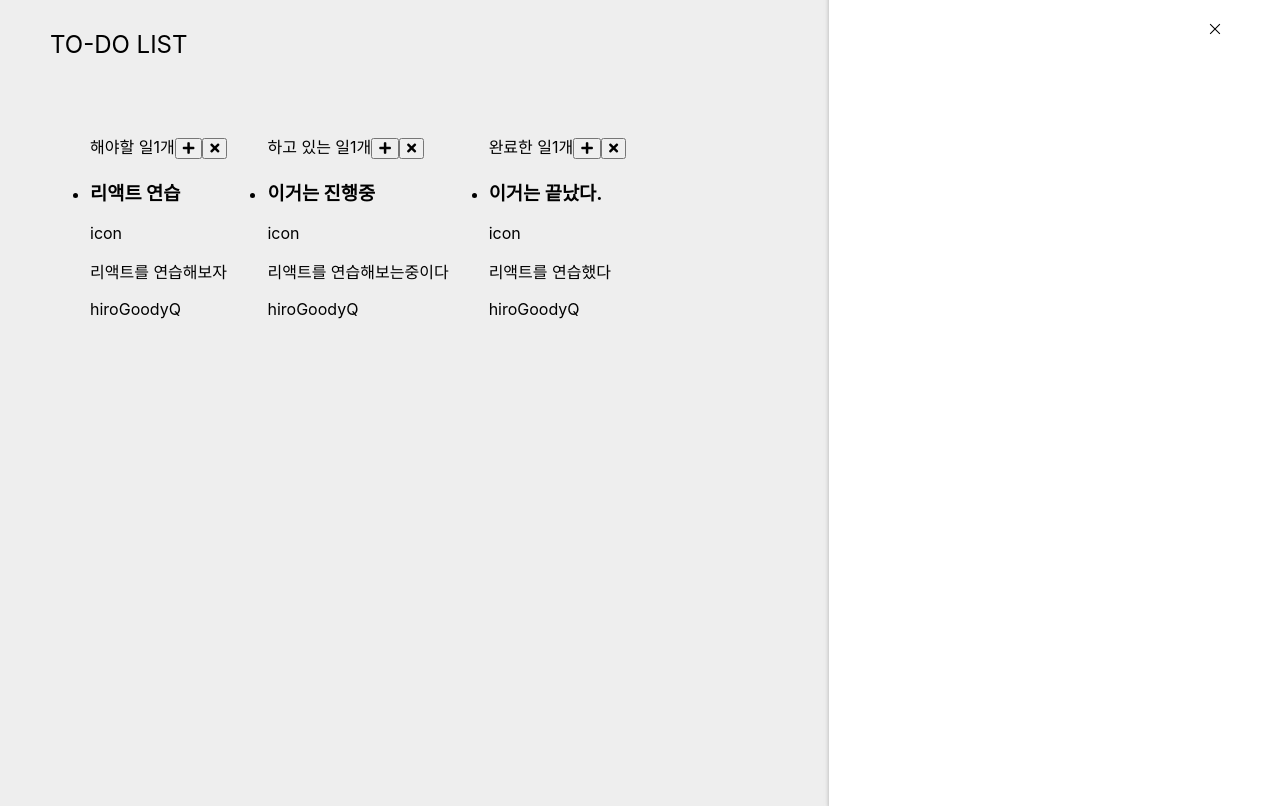
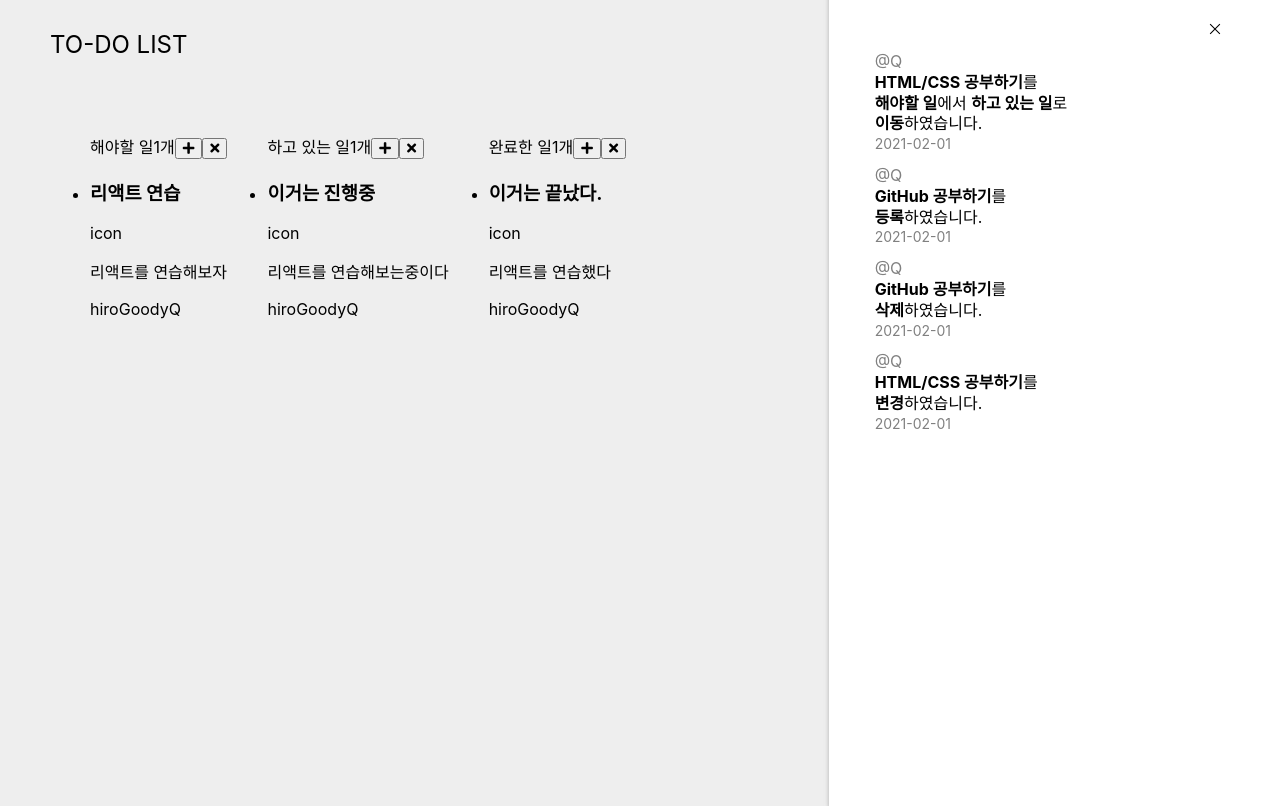
Before and after one commit to codesquad-members-2021/todo-list, a React (Create React App) app in the folder FE/: page / in a window 1280 px wide. Both pictures are taken after a click on the element 1219 px from the left and 44 px from the top of the page. Built offline with nearby package versions, Linux system fonts and the light colour scheme; the HTML template or start-up script is replaced by a standard one.

Commit message:
[Add]: sidebar log data print

```diff
--- a/FE/public/logData.json
+++ b/FE/public/logData.json
@@ -1,8 +1,9 @@
 [
   {
     "userID": "Q",
-      "logs": [
+    "logList": [
       {
+        "id": 1,
         "title": "HTML/CSS 공부하기",
         "action": "이동",
         "time": "2021-02-01",
@@ -10,6 +11,7 @@
         "to": "하고 있는 일"
       },
       {
+        "id": 2,
         "title": "GitHub 공부하기",
         "action": "등록",
         "time": "2021-02-01",
@@ -17,6 +19,7 @@
         "to": null
       },
       {
+        "id": 3,
         "title": "GitHub 공부하기",
         "action": "삭제",
         "time": "2021-02-01",
@@ -24,6 +27,7 @@
         "to": null
       },
       {
+        "id": 4,
         "title": "HTML/CSS 공부하기",
         "action": "변경",
         "time": "2021-02-01",
--- a/FE/src/components/Sidebar/LogCard.jsx
+++ b/FE/src/components/Sidebar/LogCard.jsx
@@ -1,11 +1,37 @@
 import React from 'react';
+import { LogCardContainer } from './sidebarStyle';
 
-const LogCard = () => {
-  return (
-    <div>
-      카드
-    </div>
-  );
-}
+const LogCard = ({ data: { logList }, userID }) => {
+  const log = logList.map((log) => {
+    const { id, title, action, time, from, to } = log;
+
+    const ActionPrint = ({ from, to }) => {
+      if (from && to)
+        return (
+          <span>
+            <span className="move">{from}</span>에서{' '}
+            <span className="move">{to}</span>로
+          </span>
+        );
+      else return <></>;
+    };
+
+    return (
+      <LogCardContainer key={id}>
+        <div className="user">@{userID}</div>
+        <span>
+          <span className="title">{title}</span>를
+        </span>
+        <ActionPrint from={from} to={to} />
+        <span>
+          <span className="action">{action}</span>하였습니다.
+        </span>
+        <div className="time">{time}</div>
+      </LogCardContainer>
+    );
+  });
+
+  return <>{log}</>;
+};
 
 export default LogCard;
--- a/FE/src/components/Sidebar/LogList.jsx
+++ b/FE/src/components/Sidebar/LogList.jsx
@@ -1,15 +1,20 @@
-import React from 'react';
+import { useState, useEffect } from 'react';
 import LogCard from './LogCard';
 
-const LogList = ({logArray}) => {
+const LogList = ({ logData }) => {
+  const [logs, setLogs] = useState();
 
-  console.log(logArray);
+  // useEffect(() => {
+  //   setLogs(logData.logList);
+  // }, []);
+
+  console.log(logs);
 
   return (
-    <div>
-
-    </div>
+    <>
+      <LogCard />
+    </>
   );
-}
+};
 
 export default LogList;
--- a/FE/src/components/Sidebar/Sidebar.jsx
+++ b/FE/src/components/Sidebar/Sidebar.jsx
@@ -1,54 +1,59 @@
-import React, { useEffect, useState } from 'react';
+import { useEffect, useState } from 'react';
 import Close from './Close';
-import LogList from './LogList';
-import { SidebarContainer, CloseContainer, LogContainer } from './sidebarStyle'
+import LogCard from './LogCard';
+import {
+  SidebarContainer,
+  CloseContainer,
+  LogListContainer,
+} from './sidebarStyle';
 import { useSpring, animated } from 'react-spring';
 
-const Sidebar = ({isClicked, toggleSidebar, transitionFrom, transitionTo, visible}) => {
-  const [logArray, setLogArray] = useState();
-
-
+const Sidebar = ({ toggleSidebar, transitionFrom, transitionTo, visible }) => {
+  const [logData, setLogData] = useState([]);
 
   useEffect(() => {
-    const url = "http://localhost:3000/logData.json";
-    fetchData(url, setLogArray);
-
+    const url = 'http://localhost:3000/logData.json';
+    fetchData(url, setLogData);
   }, []);
 
   const fetchData = async (url, callback) => {
     const response = await fetch(url);
     const data = await response.json();
     callback(data);
-  }
+  };
 
   const spring = useSpring({
     from: {
       transform: `translate(${transitionFrom}px)`,
-      display: visible
+      display: visible,
     },
     to: {
       transform: `translate(${transitionTo}px)`,
-      display: visible
+      display: visible,
     },
     config: {
-      mass: 1
+      mass: 1,
     },
   });
 
+  const logList = logData.map((data, i) => {
+    return (
+      <LogCard key={data.logList[i].id} data={data} userID={data.userID} />
+    );
+  });
 
-                                        // inline-block <-> none
   return (
-    <animated.div style={{ ...spring}}>
+    <animated.div style={{ ...spring }}>
       <SidebarContainer>
         <CloseContainer>
-          <Close toggleSidebar = {toggleSidebar}/>
+          <Close toggleSidebar={toggleSidebar} />
         </CloseContainer>
-        <LogContainer>
-          <LogList logArray={logArray} />
-        </LogContainer>
+        <LogListContainer>
+          <div>{logList}</div>
+        </LogListContainer>
       </SidebarContainer>
     </animated.div>
   );
-}
+};
 
 export default Sidebar;
--- a/FE/src/components/Sidebar/sidebarStyle.jsx
+++ b/FE/src/components/Sidebar/sidebarStyle.jsx
@@ -1,6 +1,4 @@
-import styled, { keyframes } from 'styled-components';
-
-
+import styled from 'styled-components';
 
 const SidebarContainer = styled.div`
   display: flex;
@@ -12,25 +10,47 @@ const SidebarContainer = styled.div`
   animation-duration: 3s;
   animation-name: slidein;
   top: -100px;
-  background: #FFFFFF;
-  box-shadow: 0px 0px 4px rgba(204, 204, 204, 0.5), 0px 2px 4px rgba(0, 0, 0, 0.25);
+  background: #ffffff;
+  box-shadow: 0px 0px 4px rgba(204, 204, 204, 0.5),
+    0px 2px 4px rgba(0, 0, 0, 0.25);
   backdrop-filter: blur(4px);
 `;
-
 
 const CloseContainer = styled.div`
   position: relative;
   left: 10rem;
   padding-top: 30px;
-  cursor:pointer;
-
+  cursor: pointer;
 `;
 
-const LogContainer = styled.div`
+const LogListContainer = styled.div`
   display: flex;
   width: 80%;
   flex-direction: column;
 `;
 
+const LogCardContainer = styled.div`
+  .user {
+    color: gray;
+  }
+  .title,
+  .action,
+  .move {
+    font-weight: 700;
+  }
+  .time {
+    font-size: 14px;
+    color: gray;
+  }
+  .emoji {
+    float: left;
+  }
+  line-height: 1.3rem;
+  font-size: 16px;
+  display: flex;
+  flex-direction: column;
+  justify-content: center;
+  margin-top: 10px;
+`;
 
-export { SidebarContainer, CloseContainer, LogContainer };
+export { SidebarContainer, CloseContainer, LogListContainer, LogCardContainer };
--- a/FE/src/components/atoms/Menu.jsx
+++ b/FE/src/components/atoms/Menu.jsx
@@ -1,37 +1,40 @@
-import React, {useState} from 'react';
-import './Menu.css'
-import Sidebar from './../Sidebar/Sidebar'
+import { useState } from 'react';
+import './Menu.css';
+import Sidebar from './../Sidebar/Sidebar';
 
 const Menu = () => {
   const [isClicked, setIsClicked] = useState(false);
-  const [transitionFrom, setTransitionFrom] = useState(120)
-  const [transitionTo, setTransitionTo] = useState(120)
-  // const [widthFrom, setWidthFrom] = useState(0);
-  // const [widthTo, setWidthTo] = useState(452);
+  const [transitionFrom, setTransitionFrom] = useState(120);
+  const [transitionTo, setTransitionTo] = useState(120);
   const [visible, setVisible] = useState('none');
 
   const toggleSidebar = () => {
     setIsClicked(!isClicked);
-    if(isClicked) {
+    if (isClicked) {
       setTransitionFrom(-380);
       setTransitionTo(120);
-      setTimeout(() =>  setVisible('none') ,300);
-
+      setTimeout(() => setVisible('none'), 300);
     } else {
       setTransitionFrom(120);
       setTransitionTo(-380);
       setVisible('inline-block');
     }
-  }
+  };
 
   return (
     <div>
-      <div className="Menu" onClick={toggleSidebar} >
+      <div className="Menu" onClick={toggleSidebar}>
         <i className="fa fa-bars"></i>
       </div>
-      <Sidebar isClicked={isClicked} toggleSidebar= {toggleSidebar} transitionFrom = {transitionFrom} transitionTo = {transitionTo} visible = {visible}/>
+      <Sidebar
+        isClicked={isClicked}
+        toggleSidebar={toggleSidebar}
+        transitionFrom={transitionFrom}
+        transitionTo={transitionTo}
+        visible={visible}
+      />
     </div>
   );
-}
+};
 
 export default Menu;
```
Also changed, not shown: FE/src/components/Sidebar/Close.jsx (+12 -8 lines). Lines whose indentation alone changed are shown as unchanged.
